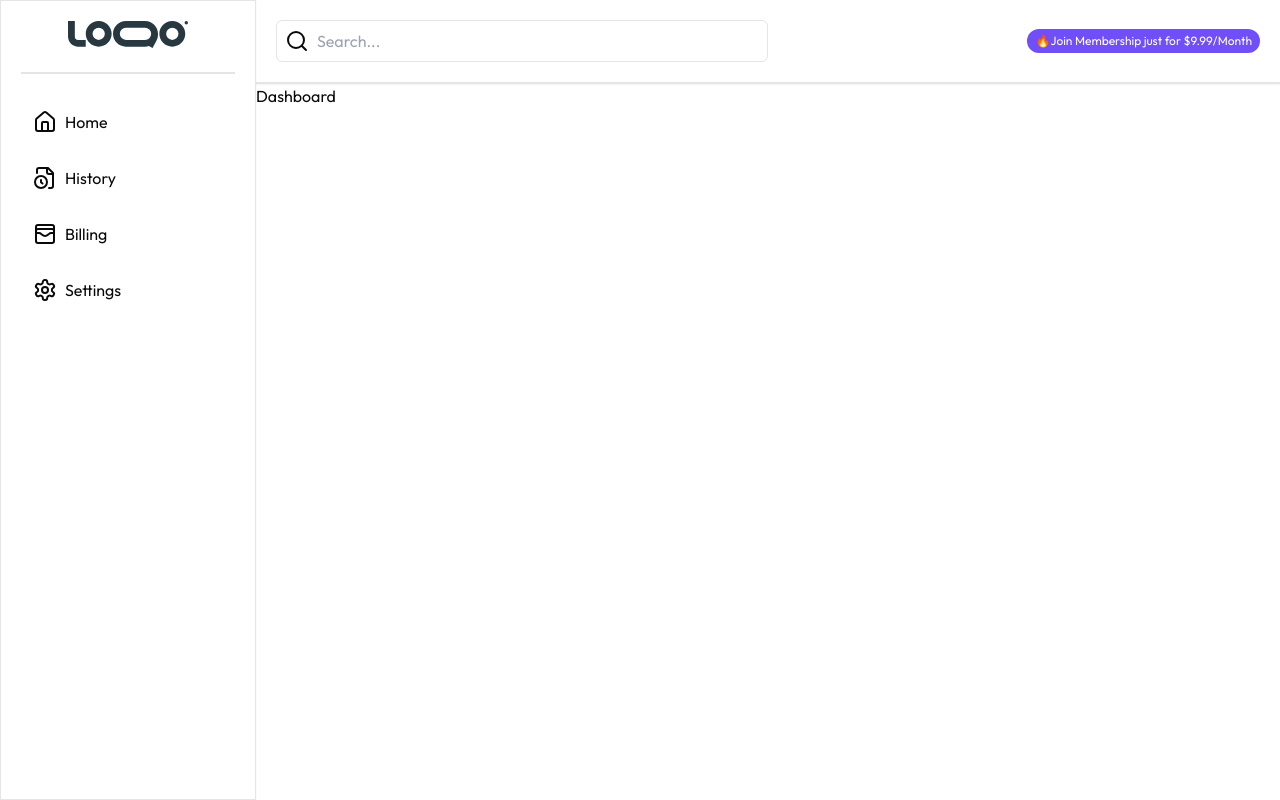
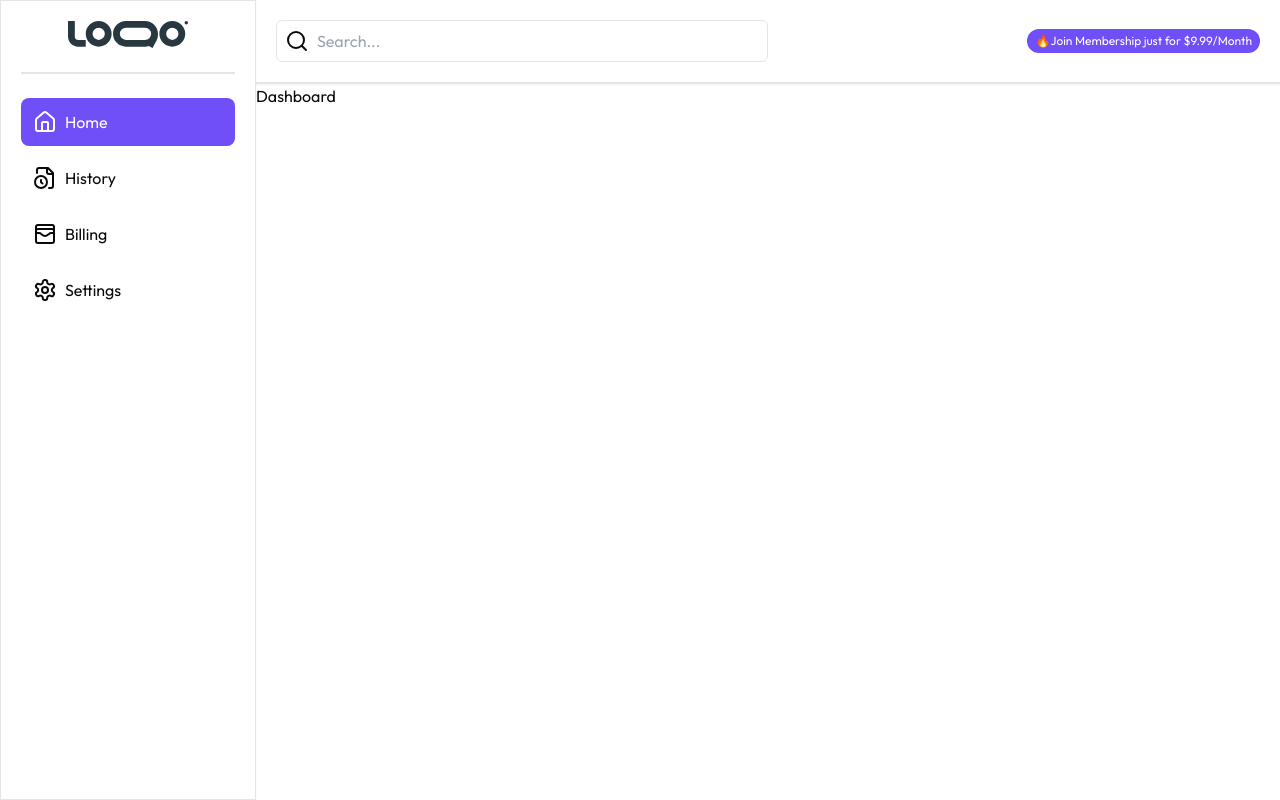
Before and after one commit to WailSolaiman/contentpulse, a Next.js app: page /dashboard in a window 1280 px wide. Built offline with nearby package versions, Linux system fonts and the light colour scheme.

Commit message:
add hover effect to menu list using next.js pathname hook

```diff
--- a/app/dashboard/_components/SideNav.tsx
+++ b/app/dashboard/_components/SideNav.tsx
@@ -1,5 +1,8 @@
-import React from 'react'
+'use client'
+
+import React, { useEffect } from 'react'
 import Image from 'next/image'
+import { usePathname } from 'next/navigation'
 import { FileClock, Home, Settings, WalletCards } from 'lucide-react'
 
 const SideNav = () => {
@@ -25,6 +28,13 @@ const SideNav = () => {
 			path: '/dashboard/settings',
 		},
 	]
+
+	const path = usePathname()
+
+	useEffect(() => {
+		console.log('PATH: ', path)
+	}, [])
+
 	return (
 		<div className='h-screen p-5 shadow-sm border'>
 			<div className='flex justify-center'>
@@ -34,9 +44,10 @@ const SideNav = () => {
 			<div className='mt-3'>
 				{MenuList.map((menu, index) => (
 					<div
-						className='flex gap-2 mb-2 p-3
+						className={`flex gap-2 mb-2 p-3
                         hover:bg-primary hover:text-white
-                        rounded-lg cursor-pointer'
+                        rounded-lg cursor-pointer items-center
+                        ${path === menu.path && 'bg-primary text-white'}`}
 						key={index}>
 						<menu.icon />
 						<h2>{menu.name}</h2>
```
